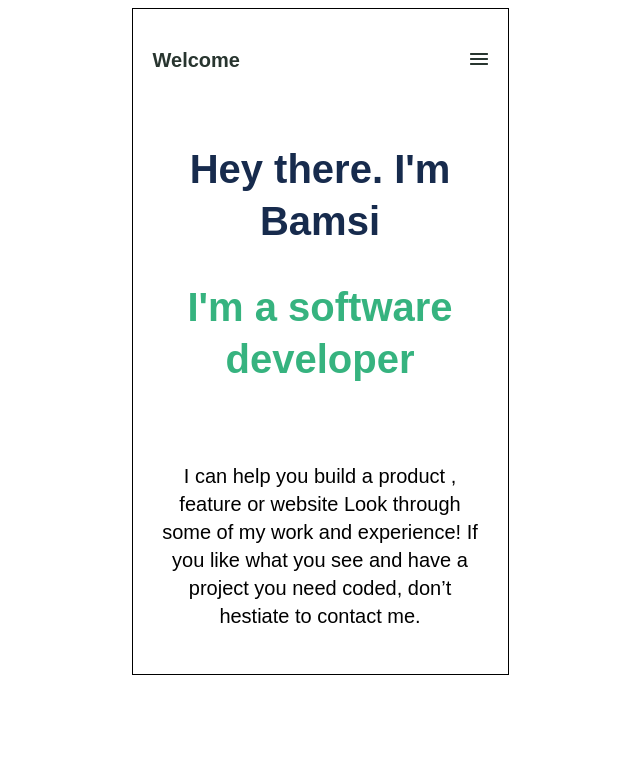
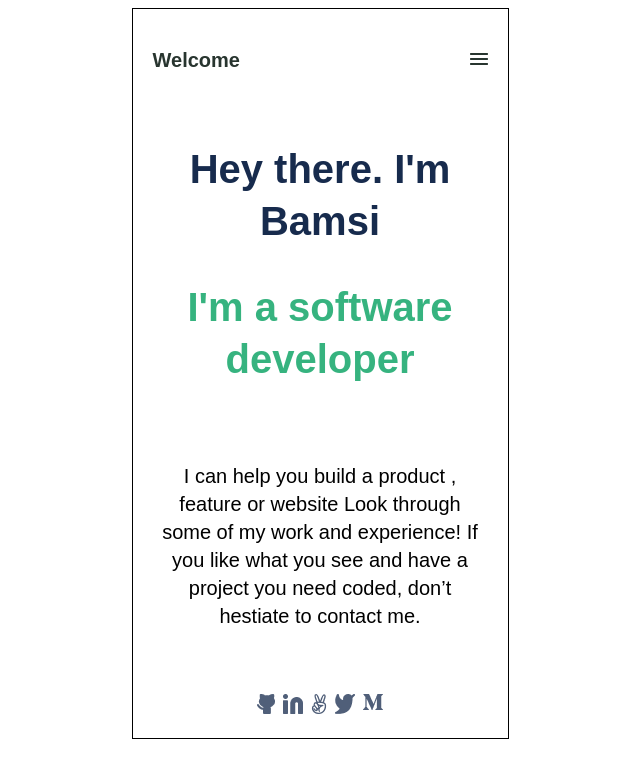
Before and after one commit to bamsi/portfolio, a website: page index.html in a window 1280 px wide. Shown: the whole page, without its empty margins (320-960 px from the left). Drawn offline with Linux system fonts and the light colour scheme.

Commit message:
add top header icons

```diff
--- a/css/style.css
+++ b/css/style.css
@@ -53,3 +53,14 @@
   font-size: 20px;
   line-height: 28px;
 }
+
+.icons {
+  list-style-type: none;
+  display: flex;
+  justify-content: center;
+  padding: 0;
+}
+
+.icons li {
+  padding: 4px;
+}
--- a/index.html
+++ b/index.html
@@ -25,6 +25,25 @@
             project you need coded, don’t hestiate to contact me.
           </p>
         </div>
+        <div class="icon-wrapper">
+          <ul class="icons">
+            <li>
+              <a href="#"><img src="images/cat.png" /></a>
+            </li>
+            <li>
+              <a href="#"><img src="images/in.png" /></a>
+            </li>
+            <li>
+              <a href="#"><img src="images/v.png" /></a>
+            </li>
+            <li>
+              <a href="#"><img src="images/twitter.png" /></a>
+            </li>
+            <li>
+              <a href="#"><img src="images/m.png" /></a>
+            </li>
+          </ul>
+        </div>
       </section>
     </main>
   </body>
```
Also changed, not shown: images/background.png (added), images/cat.png (added), images/in.png (added), images/m.png (added), images/twitter.png (added), images/v.png (added).
